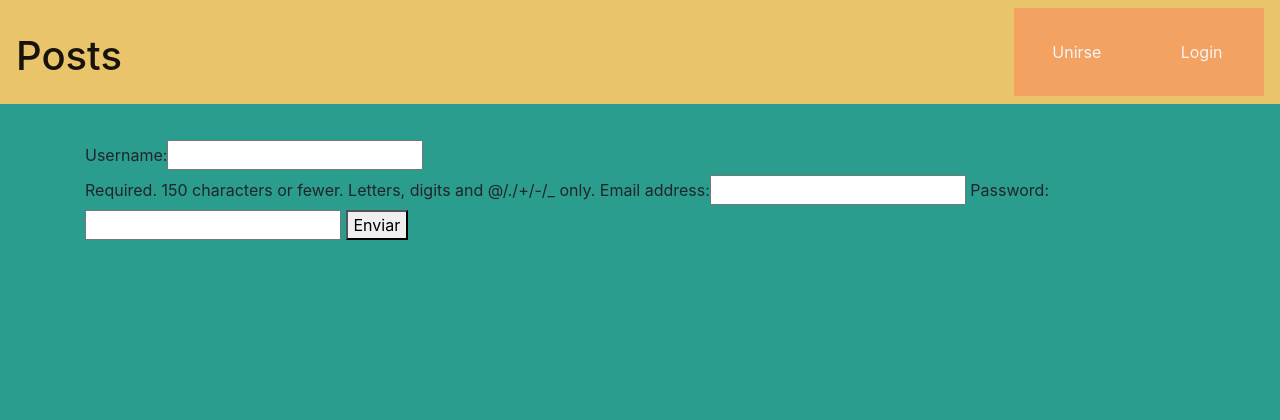
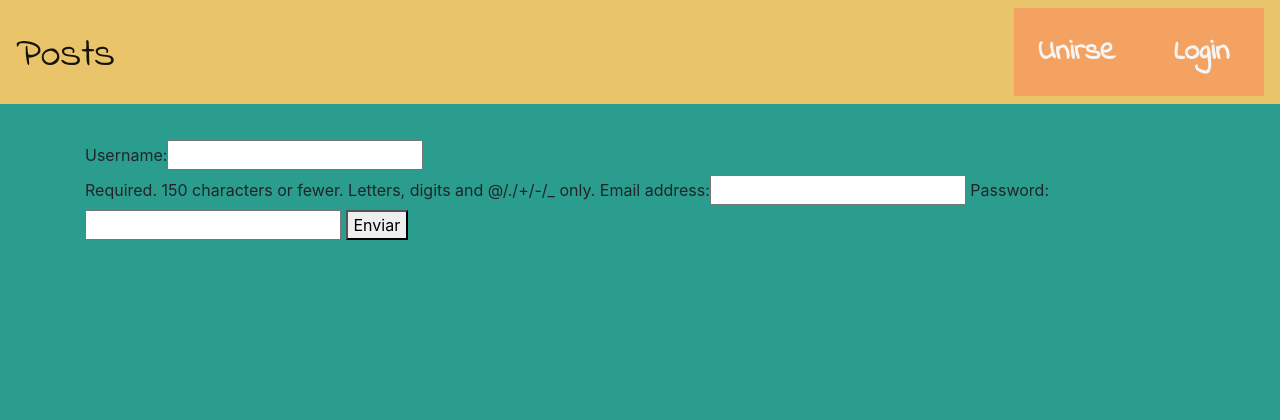
Before and after one commit to AlexDebug/blog, a Django app: page /auth/create_user/ in a window 1280 px wide. Shown: the top 420 px of the page. Run offline with Django 3.2, Linux system fonts and the light colour scheme; parts of the project's set-up code (start-up, migrations or seed data) failed here and were passed over; some libraries are stand-ins or nearby versions.

Commit message:
Fuente Añadida

```diff
--- a/static/css/style.css
+++ b/static/css/style.css
@@ -1,10 +1,10 @@
-
 
 body {
     width: 100%;
     height: 1024px;
     background:#2a9d8f !important;
     background-repeat: no-repeat;
+    font-family: 'IndieFlower';
 }
 
 #post_list {
@@ -16,6 +16,7 @@ body {
 }
 
 .my_card {
+    font-family: 'IndieFlower';
     border-color: #264653 !important;
     background:  #264653 !important;
     color: whitesmoke !important;
@@ -47,6 +48,7 @@ a{
 }
 
 .navbar {
+    font-family: 'IndieFlower';
     display: flex;
     flex-direction: row;
     justify-content: space-between;
@@ -58,6 +60,8 @@ a{
 
 .navbar a {
     color: whitesmoke;
+    font-size: 30px;
+    font-weight: bolder;
 }
 
 .navbar a:hover {
--- a/templates/base.html
+++ b/templates/base.html
@@ -3,6 +3,12 @@
 
 <head>
     {% load static %}
+    <style>
+        @font-face {
+            font-family: 'IndieFlower';
+            src: url("{% static "IndieFlower-Regular.ttf" %}");
+        }
+    </style>
 
     <link rel="stylesheet" href="{% static "css/style.css" %}">
     <link rel="stylesheet" href="{% static "boostrap/bootstrap.css" %}">
```
